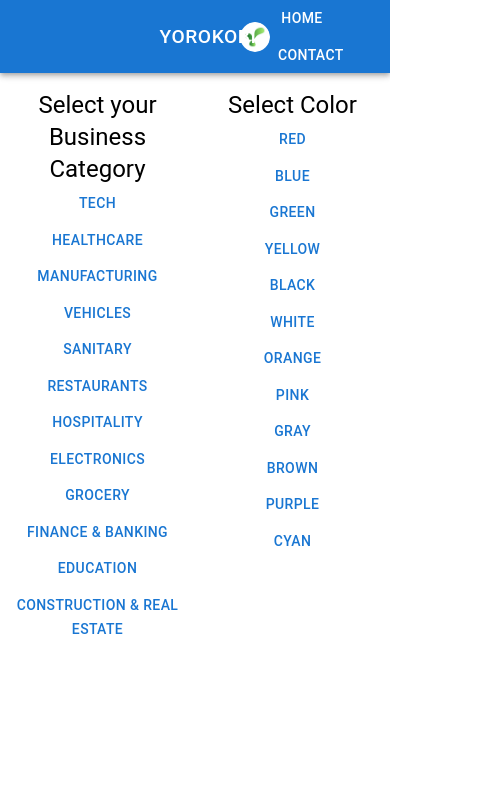
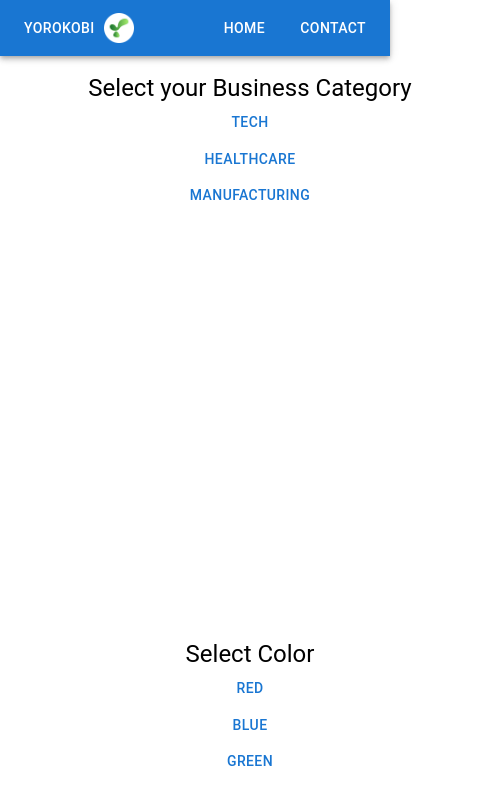
Before and after one commit to bipin-Pariyar2003/YK, a React (Vite) app: page /home in a window 390 px wide. Shown: the top 804 px of the page, 500 px wide, since content can reach past the window. Built offline with nearby package versions, Linux system fonts and the light colour scheme.

Commit message:
responsive navbar

```diff
--- a/src/Components/Navbar/index.jsx
+++ b/src/Components/Navbar/index.jsx
@@ -19,20 +19,28 @@ export default function Navbar() {
     <Box sx={{ flexGrow: 1 }}>
       <AppBar position="static">
         <Toolbar sx={{ display: "flex", justifyContent: "left" }}>
-          <Button
-            color="inherit"
-            sx={{ ml: "10rem", fontSize: "1.2rem" }}
-            onClick={handleHome}
+          <Box
+            sx={{
+              ml: { xs: 0, md: "10rem" },
+              fontSize: "1.2rem",
+              alignItems: "center",
+              display: "flex",
+              justifyContent: "center",
+              gap: 0.2,
+            }}
           >
+            <Button color="inherit" onClick={handleHome}>
               YOROKOBI
             </Button>
             <img
               src="src/assets/images/yorokobi-rounded.png"
-            style={{ height: "30px", width: "30px", borderRadius: "50%", ml: "10rem" }}
+              style={{ height: "30px", width: "30px", ml: "10rem" }}
               alt=""
             />
+          </Box>
 
-          <Box sx={{ ml: "auto", mr: "10rem" }}>
+          {/* <Box sx={{ ml: "auto", mr: "10rem" }}> */}
+          <Box sx={{ display: "flex", gap: 2, ml: "auto", mr: { xs: 0, md: "10rem" } }}>
             <Button color="inherit" sx={{}} onClick={handleHome}>
               Home
             </Button>
--- a/src/assets/businessCategories.js
+++ b/src/assets/businessCategories.js
@@ -2,28 +2,28 @@ const businessCategories = [
   "Tech",
   "Healthcare",
   "Manufacturing",
-  "Vehicles",
-  "Sanitary",
-  "Restaurants",
-  "Hospitality",
-  "Electronics",
-  "Grocery",
-  "Finance & Banking",
-  "Education",
-  "Construction & Real Estate",
-  "Retail & E-Commerce",
-  "Agriculture",
-  "Logistics & Transportation",
-  "Media & Entertainment",
-  "Telecommunications",
-  "Energy & Utilities",
-  "Pharmaceuticals",
-  "Fashion & Apparel",
-  "Sports & Fitness",
-  "Beauty & Personal Care",
-  "Legal & Consultancy",
-  "Security & Defense",
-  "Waste Management & Recycling",
+  // "Vehicles",
+  // "Sanitary",
+  // "Restaurants",
+  // "Hospitality",
+  // "Electronics",
+  // "Grocery",
+  // "Finance & Banking",
+  // "Education",
+  // "Construction & Real Estate",
+  // "Retail & E-Commerce",
+  // "Agriculture",
+  // "Logistics & Transportation",
+  // "Media & Entertainment",
+  // "Telecommunications",
+  // "Energy & Utilities",
+  // "Pharmaceuticals",
+  // "Fashion & Apparel",
+  // "Sports & Fitness",
+  // "Beauty & Personal Care",
+  // "Legal & Consultancy",
+  // "Security & Defense",
+  // "Waste Management & Recycling",
 ];
 
 export default businessCategories;
--- a/src/assets/colors.js
+++ b/src/assets/colors.js
@@ -2,15 +2,15 @@ const colors = [
   "Red",
   "Blue",
   "Green",
-  "Yellow",
-  "Black",
-  "White",
-  "Orange",
-  "Pink",
-  "Gray",
-  "Brown",
-  "Purple",
-  "Cyan",
+  // "Yellow",
+  // "Black",
+  // "White",
+  // "Orange",
+  // "Pink",
+  // "Gray",
+  // "Brown",
+  // "Purple",
+  // "Cyan",
 ];
 
 export default colors;
--- a/src/views/Home/index.jsx
+++ b/src/views/Home/index.jsx
@@ -1,6 +1,6 @@
 import React from "react";
 import Navbar from "Components/Navbar";
-import B_Categories from "Components/B_Categories";
+import BCategories from "Components/BCategories";
 import Color from "Components/Color";
 import { Button, Stack, Typography } from "@mui/material";
 import { useSelector } from "react-redux";
@@ -18,8 +18,8 @@ const Home = () => {
   return (
     <>
       <Navbar />
-      <Stack sx={{ display: "flex", flexDirection: "row" }}>
-        <B_Categories sx={{ display: "flex", flex: 1 }} />
+      <Stack sx={{ display: "flex", flexDirection: { xs: "column", md: "row" } }}>
+        <BCategories sx={{ display: "flex", flex: 1 }} />
         <Color sx={{ display: "flex", flex: 1 }} />
 
         {/* Display selected values */}
```
Also changed, not shown: src/Components/BCategories/index.jsx (renamed from src/Components/B_Categories/index.jsx), src/assets/images/imgArray.js (added). Lines whose indentation alone changed are shown as unchanged.
